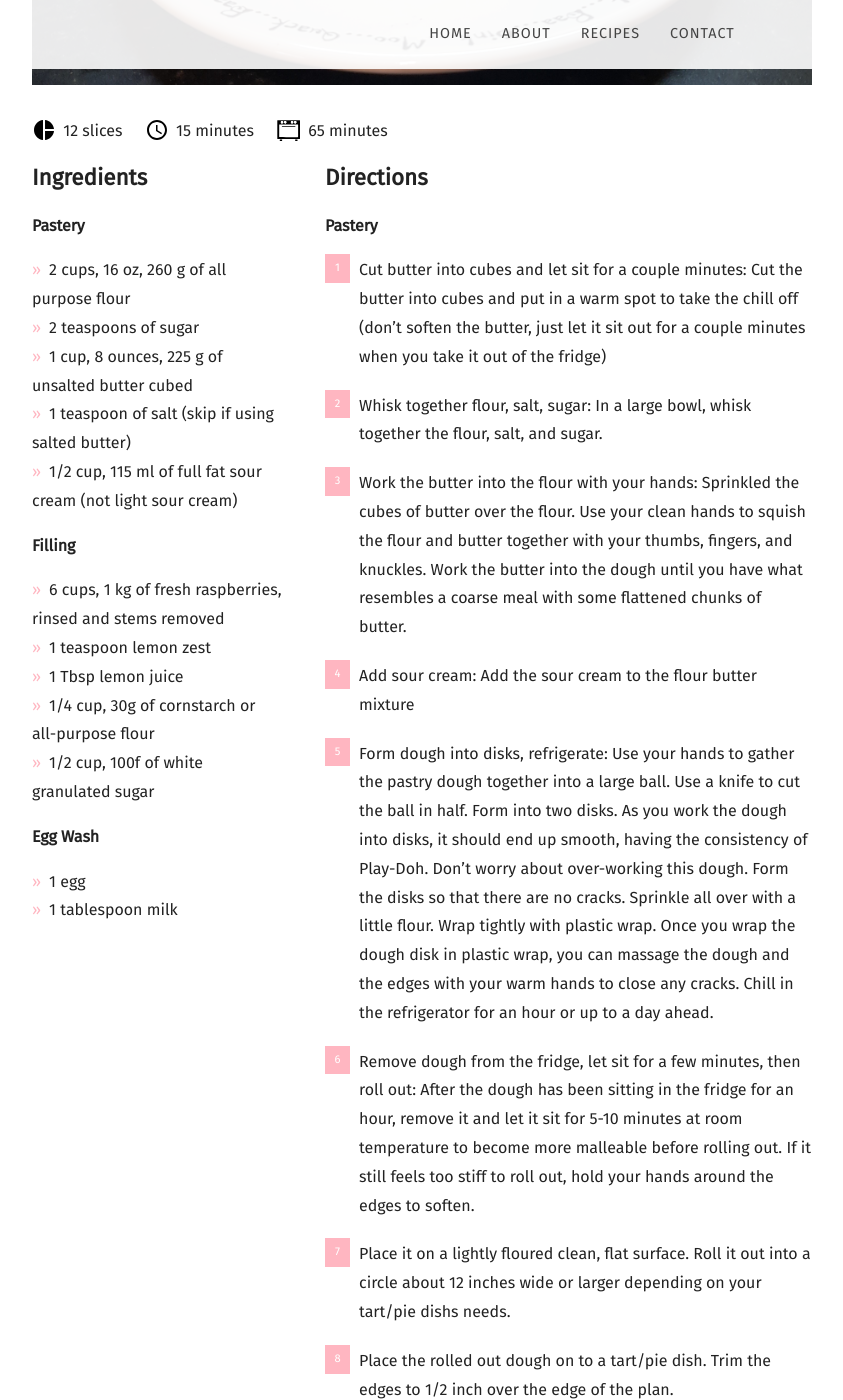
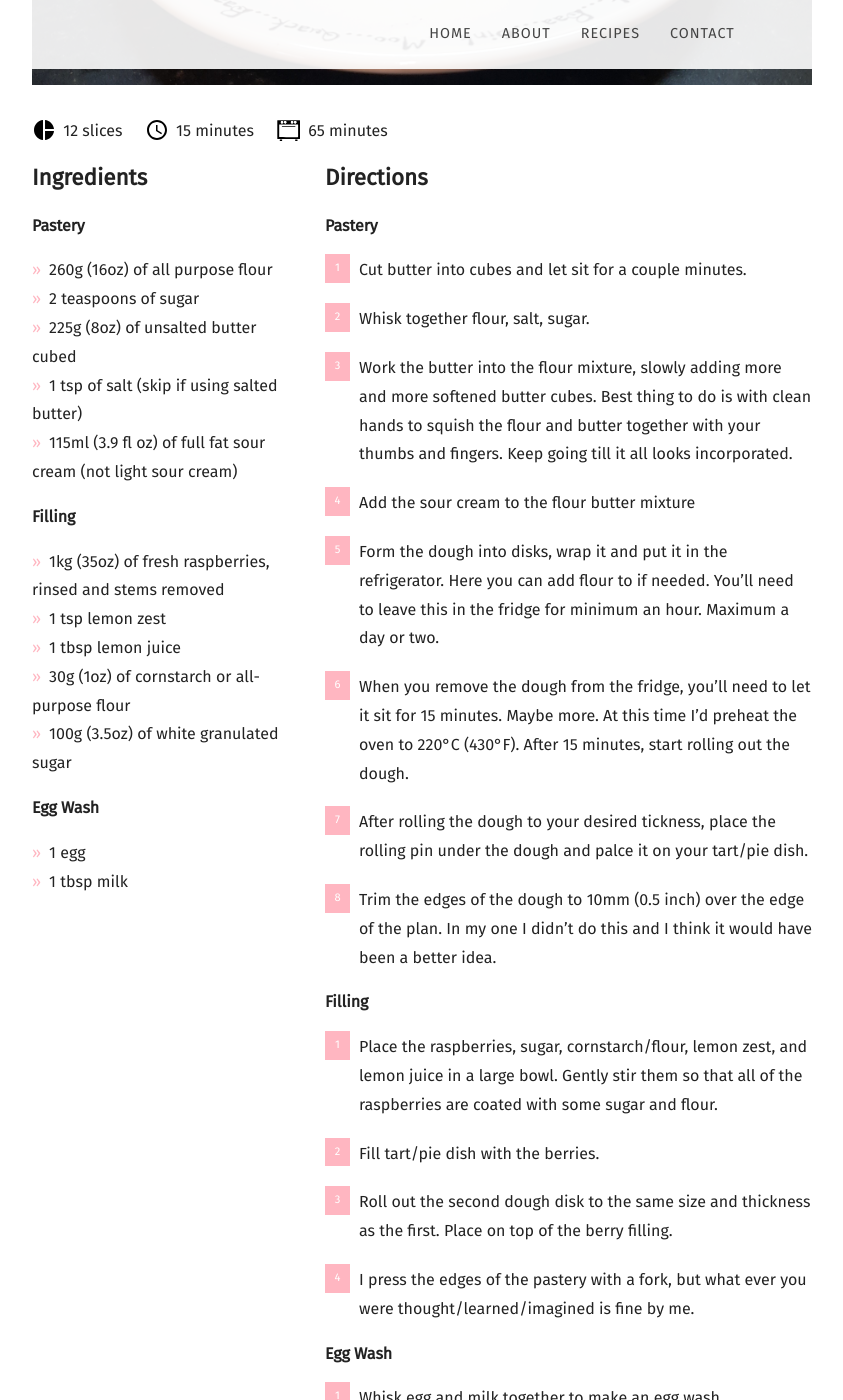
Before and after one commit to mcginleyireland/irishbaking.github.io, a Jekyll site: the page built from _posts/2020-09-05-raspberry-pie.md, in a window 1280 px wide and 1400 px high, scrolled down 2847 px. Shown: the whole window, without its empty margins (58-901 px from the left). Built offline with Jekyll 4.4.1, drawn with Linux system fonts in a browser that asks for light colours; nearby versions of some CDN libraries; some web fonts are replaced; some of the changed text lies outside the part shown.

Commit message:
Updating the raspberry pie

```diff
--- a/_posts/2020-09-05-raspberry-pie.md
+++ b/_posts/2020-09-05-raspberry-pie.md
@@ -11,50 +11,55 @@ recipe:
   ingredients_markdown: |-
     **Pastery**
 
-    * 2 cups, 16 oz, 260 g of all purpose flour
+    * 260g (16oz) of all purpose flour
     * 2 teaspoons of sugar
-    * 1 cup, 8 ounces, 225 g of unsalted butter cubed
-    * 1 teaspoon of salt (skip if using salted butter)
-    * 1/2 cup, 115 ml of full fat sour cream (not light sour cream)
+    * 225g (8oz) of unsalted butter cubed
+    * 1 tsp of salt (skip if using salted butter)
+    * 115ml (3.9 fl oz) of full fat sour cream (not light sour cream)
 
     **Filling**
 
-    * 6 cups, 1 kg of fresh  raspberries, rinsed and stems removed
-    * 1 teaspoon lemon zest
-    * 1 Tbsp lemon juice
-    * 1/4 cup, 30g of cornstarch or all-purpose flour
-    * 1/2 cup, 100f of white granulated sugar
+    * 1kg (35oz) of fresh  raspberries, rinsed and stems removed
+    * 1 tsp lemon zest
+    * 1 tbsp lemon juice
+    * 30g (1oz) of cornstarch or all-purpose flour
+    * 100g (3.5oz) of white granulated sugar
 
     **Egg Wash**
 
     * 1 egg
-    * 1 tablespoon milk
+    * 1 tbsp milk
   directions_markdown: |-
     **Pastery**
 
-    1. Cut butter into cubes and let sit for a couple minutes: Cut the butter into cubes and put in a warm spot to take the chill off (don't soften the butter, just let it sit out for a couple minutes when you take it out of the fridge)
-    2. Whisk together flour, salt, sugar: In a large bowl, whisk together the flour, salt, and sugar.
-    3. Work the butter into the flour with your hands: Sprinkled the cubes of butter over the flour. Use your clean hands to squish the flour and butter together with your thumbs, fingers, and knuckles. Work the butter into the dough until you have what resembles a coarse meal with some flattened chunks of butter.
-    4. Add sour cream: Add the sour cream to the flour butter mixture
-    5. Form dough into disks, refrigerate: Use your hands to gather the pastry dough together into a large ball. Use a knife to cut the ball in half. Form into two disks. As you work the dough into disks, it should end up smooth, having the consistency of Play-Doh. Don't worry about over-working this dough. Form the disks so that there are no cracks. Sprinkle all over with a little flour. Wrap tightly with plastic wrap. Once you wrap the dough disk in plastic wrap, you can massage the dough and the edges with your warm hands to close any cracks. Chill in the refrigerator for an hour or up to a day ahead.
-    6. Remove dough from the fridge, let sit for a few minutes, then roll out: After the dough has been sitting in the fridge for an hour, remove it and let it sit for 5-10 minutes at room temperature to become more malleable before rolling out. If it still feels too stiff to roll out, hold your hands around the edges to soften.
-    7. Place it on a lightly floured clean, flat surface. Roll it out into a circle about 12 inches wide or larger depending on your tart/pie dishs needs.
-    8. Place the rolled out dough on to a tart/pie dish. Trim the edges to 1/2 inch over the edge of the plan.
+    1. Cut butter into cubes and let sit for a couple minutes.
+    2. Whisk together flour, salt, sugar.
+    3. Work the butter into the flour mixture, slowly adding more and more softened butter cubes. Best thing to do is with clean hands to squish the flour and butter together with your thumbs and fingers. Keep going till it all looks incorporated.
+    4. Add the sour cream to the flour butter mixture
+    5. Form the dough into disks, wrap it and put it in the refrigerator. Here you can add flour to if needed. You'll need to leave this in the fridge for minimum an hour. Maximum a day or two.
+    6. When you remove the dough from the fridge, you'll need to let it sit for 15 minutes. Maybe more. At this time I'd preheat the oven to 220°C (430°F). After 15 minutes, start rolling out the dough.
+    7. After rolling the dough to your desired tickness, place the rolling pin under the dough and palce it on your tart/pie dish.
+    8. Trim the edges  of the dough to 10mm (0.5 inch) over the edge of the plan. In my one I didn't do this and I think it would have been a better idea.
 
     **Filling**
 
-    1. Preheat oven to 220°C.
-    2. Place the raspberries, sugar, cornstarch/flour, lemon zest, and lemon juice in a large bowl. Gently stir them so that all of the raspberries are coated with some sugar and flour.
-    3. Fill tart/pie dish with the berries.
-    4. Roll out the second dough disk to the same size and thickness as the first. Place on top of the berry filling.
-    5. I press the edges of the pastery with a fork, but what ever you were thought is fine by me.
+    1. Place the raspberries, sugar, cornstarch/flour, lemon zest, and lemon juice in a large bowl. Gently stir them so that all of the raspberries are coated with some sugar and flour.
+    2. Fill tart/pie dish with the berries.
+    3. Roll out the second dough disk to the same size and thickness as the first. Place on top of the berry filling.
+    4. I press the edges of the pastery with a fork, but what ever you were thought/learned/imagined is fine by me.
 
     **Egg Wash**
 
     1. Whisk egg and milk together to make an egg wash.
     2. Brush the top crust with egg wash.
     3. Poke your tart/pie with fork holes. (This is very important, so steam can escape while cooking).
-    3. Place the pie on the middle rack of the oven with a foil or Silpat lined baking pan positioned on the lower rack to catch any filling that may bubble over. Bake for 20 minutes at 220°C. Reduce heat to 180°C and bake for 30 to 40 minutes more or until juices are bubbling and have thickened.
+
+    **Bake**
+
+    1. Place the pie on the middle rack of the oven.
+    2. Bake for 20 minutes at 220°C (430°F).
+    3. Reduce heat to 180°C (360°F) and bake for 30 to 40 minutes more or until juices are bubbling and have thickened.
+    4. I also placed a tray under the pie incase my oven was too hot and more of the juices came out.
 
 ---
 One of my favourite things to do in the summer is to make pie from fresh ingredients. Something warm to eat with a nice cup of tea.
```
Also changed, not shown: 14 other files.
